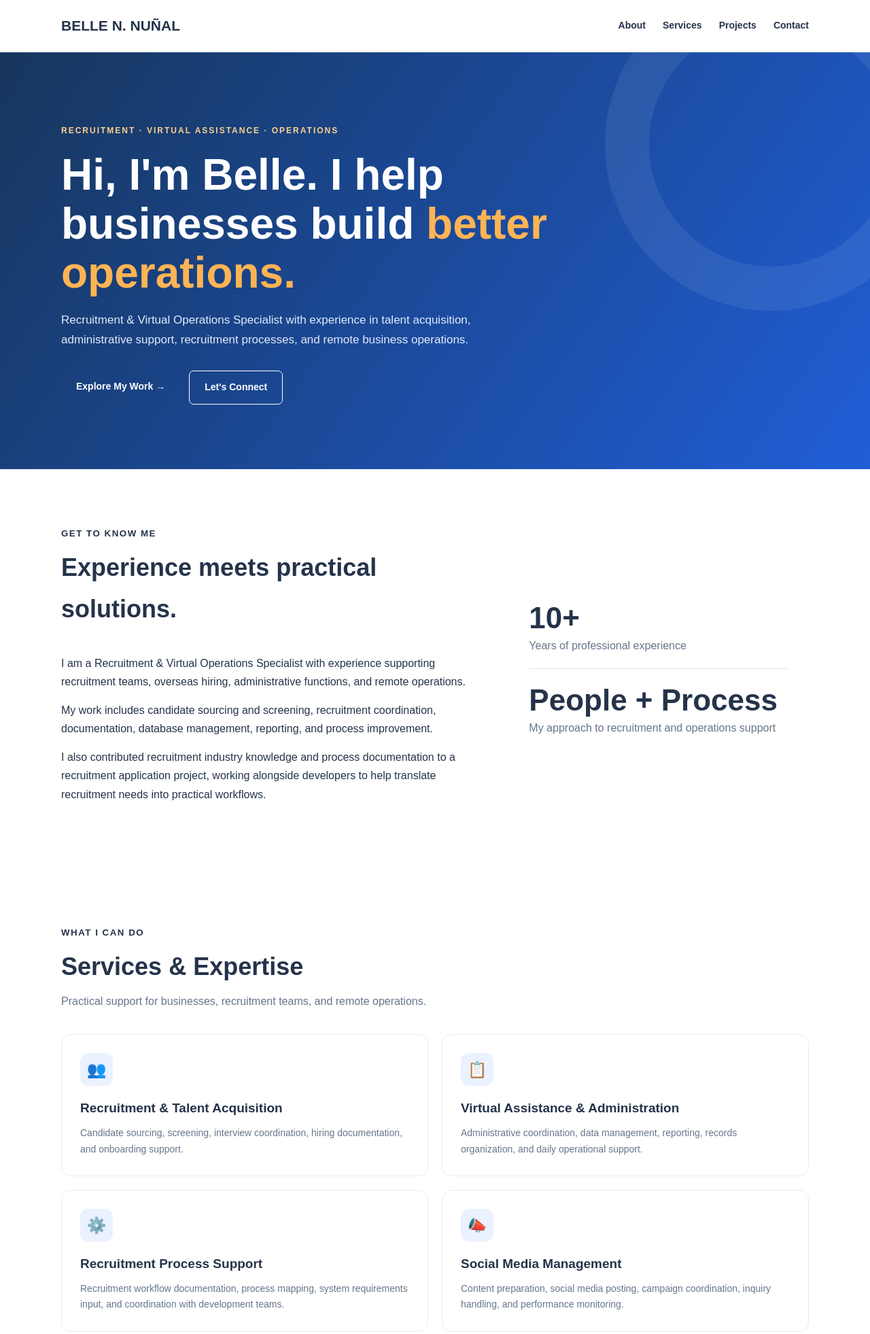
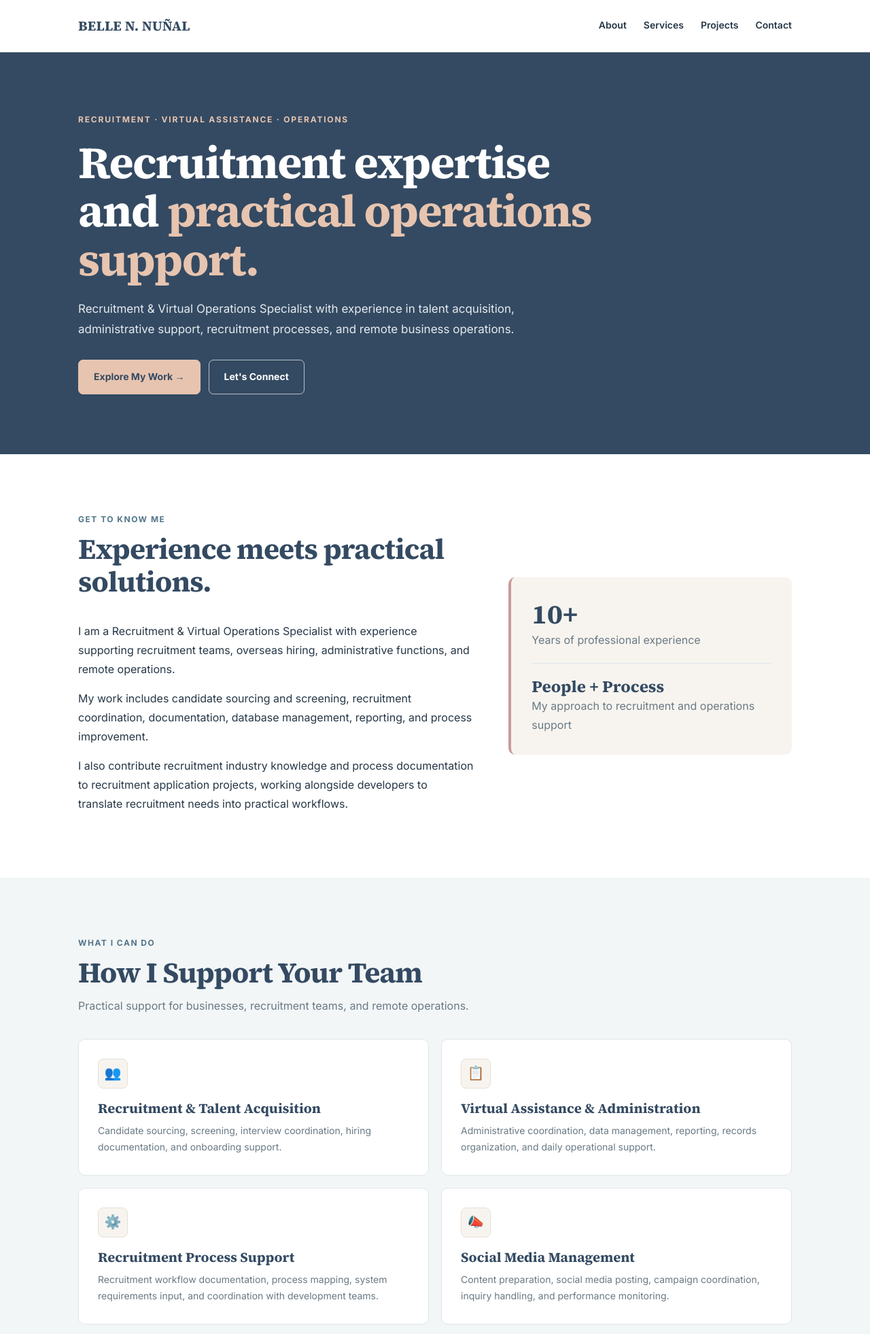
Before and after one commit to bellenoradanunal/bellenoradanunal, a plain HTML site: page index.html in a window 1280 px wide. Shown: the top 1962 px of the page at 68% size. Drawn offline with Linux system fonts and the light colour scheme.

Commit message:
Refactor index.html for layout and style improvements
Refactor HTML structure and update styles for improved layout and design. Adjust color variables, typography, and button styles for better visual consistency.

```diff
--- a/index.html
+++ b/index.html
@@ -1,4 +1,3 @@
-
 <!DOCTYPE html>
 <html lang="en">
 <head>
@@ -6,41 +5,64 @@
   <meta name="viewport" content="width=device-width, initial-scale=1.0">
   <title>Belle N. Nuñal | Recruitment & Virtual Operations</title>
   <meta name="description" content="Professional portfolio of Belle N. Nuñal, Recruitment and Virtual Operations Specialist.">
+
+  <link rel="preconnect" href="https://fonts.googleapis.com">
+  <link rel="preconnect" href="https://fonts.gstatic.com" crossorigin>
+  <link href="https://fonts.googleapis.com/css2?family=Inter:wght@400;500;600;700&family=Source+Serif+4:wght@600;700&display=swap" rel="stylesheet">
+
   <style>
     :root {
-      --deep costal blue: #344A62;
-      --rose: #E5AEB2;
-      --sky ble: #A9C7D8;
-      --dusty rose: #E5AEB2;
-      --text: #25334A;
-      --muted: #66758A;
-      --wwarm cream: #F5F0EA;
+      --navy: #344A62;
+      --blue: #52758A;
+      --rose: #C99A9B;
+      --cream: #F7F4EF;
+      --light: #F3F6F7;
+      --white: #FFFFFF;
+      --text: #263746;
+      --muted: #697984;
+      --line: #DFE6E8;
     }
 
-    * { box-sizing: border-box; margin: 0; padding: 0; }
+    * {
+      box-sizing: border-box;
+      margin: 0;
+      padding: 0;
+    }
 
-    html { scroll-behavior: smooth; }
+    html {
+      scroll-behavior: smooth;
+    }
 
     body {
-      font-family: Arial, Helvetica, sans-serif;
+      font-family: "Inter", Arial, Helvetica, sans-serif;
       color: var(--text);
       background: var(--white);
-      line-height: 1.7;
+      font-size: 16px;
+      line-height: 1.75;
     }
 
-    a { text-decoration: none; color: inherit; }
+    a {
+      color: inherit;
+      text-decoration: none;
+    }
+
+    img {
+      max-width: 100%;
+      display: block;
+    }
 
     .container {
-      width: min(1100px, 90%);
-      margin: auto;
+      width: min(1050px, 90%);
+      margin: 0 auto;
     }
 
     header {
-      background: white;
-      border-bottom: 1px solid #E8EDF5;
       position: sticky;
       top: 0;
       z-index: 10;
+      background: rgba(255, 255, 255, 0.96);
+      border-bottom: 1px solid var(--line);
+      backdrop-filter: blur(8px);
     }
 
     nav {
@@ -52,91 +74,112 @@
     }
 
     .logo {
-      font-size: 21px;
-      font-weight: 800;
+      font-family: "Source Serif 4", Georgia, serif;
       color: var(--navy);
+      font-size: 20px;
+      font-weight: 700;
+      letter-spacing: 0.01em;
     }
-
-    .logo span { color: var(--orange); }
 
     .nav-links {
       display: flex;
+      align-items: center;
       gap: 25px;
       font-size: 14px;
       font-weight: 600;
+      color: var(--text);
     }
 
-    .nav-links a:hover { color: var(--blue); }
+    .nav-links a {
+      padding: 8px 0;
+      border-bottom: 2px solid transparent;
+    }
+
+    .nav-links a:hover {
+      color: var(--blue);
+      border-bottom-color: var(--rose);
+    }
+
+    a:focus-visible,
+    button:focus-visible {
+      outline: 3px solid var(--rose);
+      outline-offset: 4px;
+    }
 
     .hero {
-      background: linear-gradient(125deg, #17365D, #205ED7);
-      color: white;
-      padding: 105px 0 95px;
-      overflow: hidden;
-      position: relative;
-    }
-
-    .hero::after {
-      content: "";
-      position: absolute;
-      width: 360px;
-      height: 360px;
-      border: 65px solid rgba(255,255,255,.07);
-      border-radius: 50%;
-      right: -100px;
-      top: -110px;
+      background: var(--navy);
+      color: var(--white);
+      padding: 88px 0;
     }
 
     .eyebrow {
-      color: #FFD08C;
+      margin-bottom: 18px;
+      color: #E7C4AF;
+      font-size: 12px;
+      font-weight: 700;
+      letter-spacing: 1.8px;
       text-transform: uppercase;
-      letter-spacing: 2px;
-      font-size: 12px;
-      font-weight: 800;
-      margin-bottom: 20px;
     }
 
     .hero h1 {
-      font-size: clamp(38px, 6vw, 64px);
-      line-height: 1.12;
-      max-width: 800px;
-      margin-bottom: 20px;
+      max-width: 760px;
+      margin-bottom: 22px;
+      font-family: "Source Serif 4", Georgia, serif;
+      font-size: clamp(42px, 6vw, 66px);
+      line-height: 1.08;
+      letter-spacing: -0.025em;
     }
 
-    .hero h1 span { color: #FFB454; }
+    .hero h1 span {
+      color: #E7C4AF;
+    }
 
     .hero p {
-      color: #E0EAF9;
       max-width: 650px;
+      margin-bottom: 30px;
+      color: #E4EAF0;
       font-size: 17px;
-      margin-bottom: 30px;
     }
 
     .buttons {
       display: flex;
       flex-wrap: wrap;
-      gap: 13px;
+      gap: 12px;
     }
 
     .btn {
       display: inline-block;
       padding: 12px 22px;
       border-radius: 7px;
+      font-size: 14px;
       font-weight: 700;
-      font-size: 14px;
+      transition: 0.2s ease;
     }
 
-    .btn-orange {
-      background: var(--orange);
+    .btn-primary {
+      background: #E7C4AF;
+      color: var(--navy);
+      border: 1px solid #E7C4AF;
+    }
+
+    .btn-primary:hover {
+      background: var(--white);
+      border-color: var(--white);
+    }
+
+    .btn-outline {
+      color: var(--white);
+      border: 1px solid rgba(255, 255, 255, 0.65);
+    }
+
+    .btn-outline:hover {
+      background: var(--white);
       color: var(--navy);
     }
 
-    .btn-outline {
-      border: 1px solid white;
-      color: white;
+    section {
+      padding: 80px 0;
     }
-
-    section { padding: 80px 0; }
 
     .section-heading {
       margin-bottom: 35px;
@@ -144,83 +187,104 @@
 
     .section-heading small {
       color: var(--blue);
-      font-weight: 800;
+      font-size: 12px;
+      font-weight: 700;
       letter-spacing: 1.5px;
       text-transform: uppercase;
     }
 
     .section-heading h2 {
+      margin: 7px 0 10px;
       color: var(--navy);
-      font-size: clamp(27px, 4vw, 36px);
-      margin: 7px 0;
+      font-family: "Source Serif 4", Georgia, serif;
+      font-size: clamp(30px, 4vw, 42px);
+      line-height: 1.15;
+      letter-spacing: -0.02em;
     }
 
     .section-heading p {
+      max-width: 650px;
       color: var(--muted);
-      max-width: 650px;
     }
 
     .about-grid {
       display: grid;
       grid-template-columns: 1.4fr 1fr;
-      gap: 40px;
       align-items: center;
+      gap: 50px;
     }
 
-    .about-copy p { margin-bottom: 15px; }
+    .about-copy p {
+      margin-bottom: 15px;
+    }
 
     .experience-card {
-      background: var(--light);
-      border-radius: 16px;
       padding: 30px;
-      border-left: 5px solid var(--orange);
+      background: var(--cream);
+      border-left: 4px solid var(--rose);
+      border-radius: 10px;
     }
 
     .experience-card strong {
-      font-size: 44px;
-      color: var(--blue);
       display: block;
+      color: var(--navy);
+      font-family: "Source Serif 4", Georgia, serif;
+      font-size: 40px;
       line-height: 1.2;
     }
 
-    .experience-card span { color: var(--muted); }
+    .experience-card span {
+      color: var(--muted);
+    }
 
-    .services { background: var(--light); }
+    .experience-card hr {
+      margin: 20px 0;
+      border: 0;
+      border-top: 1px solid var(--line);
+    }
+
+    .services,
+    .skills {
+      background: var(--light);
+    }
 
     .cards {
       display: grid;
       grid-template-columns: repeat(2, 1fr);
-      gap: 20px;
+      gap: 18px;
     }
 
     .card {
-      background: white;
-      border: 1px solid #E7ECF4;
-      border-radius: 14px;
-      padding: 27px;
-      transition: .2s ease;
+      padding: 28px;
+      background: var(--white);
+      border: 1px solid var(--line);
+      border-radius: 10px;
+      transition: 0.2s ease;
     }
 
     .card:hover {
-      transform: translateY(-5px);
-      box-shadow: 0 12px 28px rgba(23,54,93,.09);
+      border-color: #C8D3D7;
+      transform: translateY(-3px);
     }
 
     .card-icon {
-      width: 48px;
-      height: 48px;
-      border-radius: 12px;
-      background: #EAF1FF;
+      width: 44px;
+      height: 44px;
+      margin-bottom: 16px;
       display: grid;
       place-items: center;
-      font-size: 23px;
-      margin-bottom: 17px;
+      background: var(--cream);
+      border: 1px solid #E8DFD5;
+      border-radius: 8px;
+      font-size: 20px;
     }
 
     .card h3 {
+      margin-bottom: 8px;
       color: var(--navy);
-      margin-bottom: 8px;
-      font-size: 19px;
+      font-family: "Source Serif 4", Georgia, serif;
+      font-size: 20px;
+      line-height: 1.3;
     }
 
     .card p {
@@ -235,51 +299,56 @@
     }
 
     .project {
-      border: 1px solid #E5EAF2;
-      border-radius: 14px;
       overflow: hidden;
+      background: var(--white);
+      border: 1px solid var(--line);
+      border-radius: 10px;
     }
 
     .project-top {
       min-height: 155px;
-      background: linear-gradient(135deg, #205ED7, #17365D);
-      color: white;
       display: flex;
       align-items: center;
       justify-content: center;
-      font-size: 46px;
+      background: var(--cream);
+      color: var(--navy);
+      border-bottom: 1px solid var(--line);
+      font-family: "Source Serif 4", Georgia, serif;
+      font-size: 32px;
+      font-weight: 700;
     }
 
     .project:nth-child(2) .project-top {
-      background: linear-gradient(135deg, #FE8E0A, #F5B64F);
+      background: #EEF3F5;
     }
 
-    .project-content { padding: 23px; }
+    .project-content {
+      padding: 23px;
+    }
 
     .project-content h3 {
+      margin-bottom: 9px;
       color: var(--navy);
-      margin-bottom: 9px;
+      font-family: "Source Serif 4", Georgia, serif;
+      font-size: 20px;
     }
 
     .project-content p {
+      margin-bottom: 15px;
       color: var(--muted);
       font-size: 14px;
-      margin-bottom: 15px;
     }
 
     .tag {
       display: inline-block;
-      background: #EDF3FF;
+      margin: 3px 3px 0 0;
+      padding: 5px 10px;
+      background: var(--light);
       color: var(--blue);
+      border: 1px solid var(--line);
       border-radius: 30px;
-      padding: 5px 10px;
       font-size: 11px;
       font-weight: 700;
-      margin: 3px 3px 0 0;
-    }
-
-    .skills {
-      background: var(--light);
     }
 
     .skill-list {
@@ -289,63 +358,102 @@
     }
 
     .skill {
-      background: white;
-      border: 1px solid #E2E9F3;
-      border-radius: 8px;
-      padding: 10px 16px;
+      padding: 9px 16px;
+      background: var(--white);
+      color: var(--navy);
+      border: 1px solid var(--line);
+      border-radius: 7px;
+      font-size: 14px;
       font-weight: 600;
-      color: var(--navy);
-      font-size: 14px;
     }
 
     .contact {
       background: var(--navy);
-      color: white;
+      color: var(--white);
       text-align: center;
     }
 
     .contact h2 {
-      font-size: clamp(28px, 4vw, 40px);
       margin-bottom: 12px;
+      font-family: "Source Serif 4", Georgia, serif;
+      font-size: clamp(30px, 4vw, 42px);
+      line-height: 1.15;
     }
 
     .contact p {
-      color: #D5E1F1;
       max-width: 600px;
       margin: 0 auto 25px;
+      color: #DDE6EC;
     }
 
     footer {
-      background: #102947;
-      color: #D5E1F1;
+      padding: 22px;
+      background: #263949;
+      color: #DDE6EC;
       text-align: center;
-      padding: 22px;
       font-size: 13px;
     }
 
     @media (max-width: 700px) {
-      .nav-links { gap: 12px; font-size: 12px; }
-      .logo { font-size: 17px; }
-      .hero { padding: 75px 0; }
-      .about-grid, .cards, .projects-grid {
+      .nav-links {
+        gap: 12px;
+        font-size: 12px;
+      }
+
+      .logo {
+        font-size: 17px;
+      }
+
+      .hero {
+        padding: 70px 0;
+      }
+
+      .about-grid,
+      .cards,
+      .projects-grid {
         grid-template-columns: 1fr;
       }
-      section { padding: 60px 0; }
+
+      section {
+        padding: 60px 0;
+      }
     }
 
     @media (max-width: 420px) {
-      nav { align-items: flex-start; flex-direction: column; padding: 15px 0; }
-      .nav-links { flex-wrap: wrap; }
+      nav {
+        min-height: auto;
+        padding: 15px 0;
+        align-items: flex-start;
+        flex-direction: column;
+      }
+
+      .nav-links {
+        width: 100%;
+        flex-wrap: wrap;
+      }
+    }
+
+    @media (prefers-reduced-motion: reduce) {
+      html {
+        scroll-behavior: auto;
+      }
+
+      .card,
+      .btn {
+        transition: none;
+      }
     }
   </style>
 </head>
 
 <body>
-
   <header>
     <div class="container">
-    <nav>
-      <a class="logo" href="#">BELLE N. <span>NUÑAL</span></a>
+      <nav aria-label="Main navigation">
+        <a class="logo" href="#" aria-label="Belle N. Nuñal home">
+          BELLE N. NUÑAL
+        </a>
+
         <div class="nav-links">
           <a href="#about">About</a>
           <a href="#services">Services</a>
@@ -360,14 +468,14 @@
     <section class="hero">
       <div class="container">
         <div class="eyebrow">Recruitment · Virtual Assistance · Operations</div>
-      <h1>Hi, I'm Belle. I help businesses build <span>better operations.</span></h1>
+        <h1>Recruitment expertise and <span>practical operations support.</span></h1>
         <p>
-        Recruitment & Virtual Operations Specialist with experience in
-        talent acquisition, administrative support, recruitment processes,
-        and remote business operations.
+          Recruitment & Virtual Operations Specialist with experience in talent acquisition,
+          administrative support, recruitment processes, and remote business operations.
         </p>
+
         <div class="buttons">
-        <a class="btn btn-orange" href="#projects">Explore My Work →</a>
+          <a class="btn btn-primary" href="#projects">Explore My Work →</a>
           <a class="btn btn-outline" href="#contact">Let's Connect</a>
         </div>
       </div>
@@ -381,30 +489,31 @@
               <small>Get to know me</small>
               <h2>Experience meets practical solutions.</h2>
             </div>
+
             <p>
-            I am a Recruitment & Virtual Operations Specialist with
-            experience supporting recruitment teams, overseas hiring,
-            administrative functions, and remote operations.
+              I am a Recruitment & Virtual Operations Specialist with experience supporting
+              recruitment teams, overseas hiring, administrative functions, and remote operations.
             </p>
             <p>
-            My work includes candidate sourcing and screening, recruitment
-            coordination, documentation, database management, reporting,
-            and process improvement.
+              My work includes candidate sourcing and screening, recruitment coordination,
+              documentation, database management, reporting, and process improvement.
             </p>
             <p>
-            I also contributed recruitment industry knowledge and process
-            documentation to a recruitment application project, working
-            alongside developers to help translate recruitment needs into
-            practical workflows.
+              I also contribute recruitment industry knowledge and process documentation to
+              recruitment application projects, working alongside developers to translate
+              recruitment needs into practical workflows.
             </p>
           </div>
-        <div class="experience-card">
+
+          <aside class="experience-card" aria-label="Professional experience summary">
             <strong>10+</strong>
             <span>Years of professional experience</span>
-          <hr style="border:0;border-top:1px solid #DCE5F1;margin:20px 0">
-          <strong>People + Process</strong>
+
+            <hr>
+
+            <strong style="font-size: 24px;">People + Process</strong>
             <span>My approach to recruitment and operations support</span>
-        </div>
+          </aside>
         </div>
       </div>
     </section>
@@ -413,34 +522,48 @@
       <div class="container">
         <div class="section-heading">
           <small>What I can do</small>
-        <h2>Services & Expertise</h2>
-        <p>Practical support for businesses, recruitment teams, and remote operations.</p>
+          <h2>How I Support Your Team</h2>
+          <p>
+            Practical support for businesses, recruitment teams, and remote operations.
+          </p>
         </div>
 
         <div class="cards">
-        <div class="card">
-          <div class="card-icon">👥</div>
+          <article class="card">
+            <div class="card-icon" aria-hidden="true">👥</div>
             <h3>Recruitment & Talent Acquisition</h3>
-          <p>Candidate sourcing, screening, interview coordination, hiring documentation, and onboarding support.</p>
-        </div>
+            <p>
+              Candidate sourcing, screening, interview coordination, hiring documentation,
+              and onboarding support.
+            </p>
+          </article>
 
-        <div class="card">
-          <div class="card-icon">📋</div>
+          <article class="card">
+            <div class="card-icon" aria-hidden="true">📋</div>
             <h3>Virtual Assistance & Administration</h3>
-          <p>Administrative coordination, data management, reporting, records organization, and daily operational support.</p>
-        </div>
+            <p>
+              Administrative coordination, data management, reporting, records organization,
+              and daily operational support.
+            </p>
+          </article>
 
-        <div class="card">
-          <div class="card-icon">⚙️</div>
+          <article class="card">
+            <div class="card-icon" aria-hidden="true">⚙️</div>
             <h3>Recruitment Process Support</h3>
-          <p>Recruitment workflow documentation, process mapping, system requirements input, and coordination with development teams.</p>
-        </div>
+            <p>
+              Recruitment workflow documentation, process mapping, system requirements input,
+              and coordination with development teams.
+            </p>
+          </article>
 
-        <div class="card">
-          <div class="card-icon">📣</div>
+          <article class="card">
+            <div class="card-icon" aria-hidden="true">📣</div>
             <h3>Social Media Management</h3>
-          <p>Content preparation, social media posting, campaign coordination, inquiry handling, and performance monitoring.</p>
-        </div>
+            <p>
+              Content preparation, social media posting, campaign coordination, inquiry handling,
+              and performance monitoring.
+            </p>
+          </article>
         </div>
       </div>
     </section>
@@ -450,15 +573,20 @@
         <div class="section-heading">
           <small>Selected work</small>
           <h2>Featured Portfolio Projects</h2>
-        <p>Practical examples demonstrating my skills, tools, and working approach.</p>
+          <p>
+            Practical examples demonstrating my skills, tools, and working approach.
+          </p>
         </div>
 
         <div class="projects-grid">
           <article class="project">
-          <div class="project-top">📊</div>
+            <div class="project-top">Candidate Tracker</div>
             <div class="project-content">
               <h3>Healthcare Recruitment Candidate Tracker</h3>
-            <p>A sample recruitment tracking system designed to organize candidate records, monitor hiring stages, and display recruitment pipeline metrics.</p>
+              <p>
+                A sample recruitment tracking system for organizing candidate records,
+                monitoring hiring stages, and displaying recruitment pipeline metrics.
+              </p>
               <span class="tag">Google Sheets</span>
               <span class="tag">Dashboard</span>
               <span class="tag">Recruitment</span>
@@ -466,10 +594,13 @@
           </article>
 
           <article class="project">
-          <div class="project-top">🔄</div>
+            <div class="project-top">Process Documentation</div>
             <div class="project-content">
               <h3>Recruitment Process Documentation</h3>
-            <p>A portfolio case study demonstrating how recruitment activities can be organized into clear workflows, process steps, and documentation.</p>
+              <p>
+                A portfolio case study showing how recruitment activities can be organized
+                into clear workflows, process steps, and operational documentation.
+              </p>
               <span class="tag">Process Mapping</span>
               <span class="tag">Documentation</span>
               <span class="tag">Operations</span>
@@ -484,8 +615,11 @@
         <div class="section-heading">
           <small>Tools & technologies</small>
           <h2>Tools I Work With</h2>
-        <p>Technology that helps me organize work, communicate, and manage recruitment operations.</p>
+          <p>
+            Technology that helps me organize work, communicate, and manage recruitment operations.
+          </p>
         </div>
+
         <div class="skill-list">
           <span class="skill">Google Workspace</span>
           <span class="skill">Google Sheets</span>
@@ -508,10 +642,13 @@
         <h2>Let's work together.</h2>
         <p>
           Looking for recruitment, virtual assistance, or operations support?
-        Feel free to connect with me.
+          I would be happy to connect with you.
         </p>
-      <a class="btn btn-orange"
-         href="https://github.com/bellenoradanunal">
+
+        <a class="btn btn-primary"
+           href="https://github.com/bellenoradanunal"
+           target="_blank"
+           rel="noopener noreferrer">
           Connect on GitHub →
         </a>
       </div>
@@ -521,6 +658,5 @@
   <footer>
     © 2026 Belle N. Nuñal · Recruitment & Virtual Operations Specialist
   </footer>
-
 </body>
 </html>
```
Lines whose indentation alone changed are shown as unchanged.
